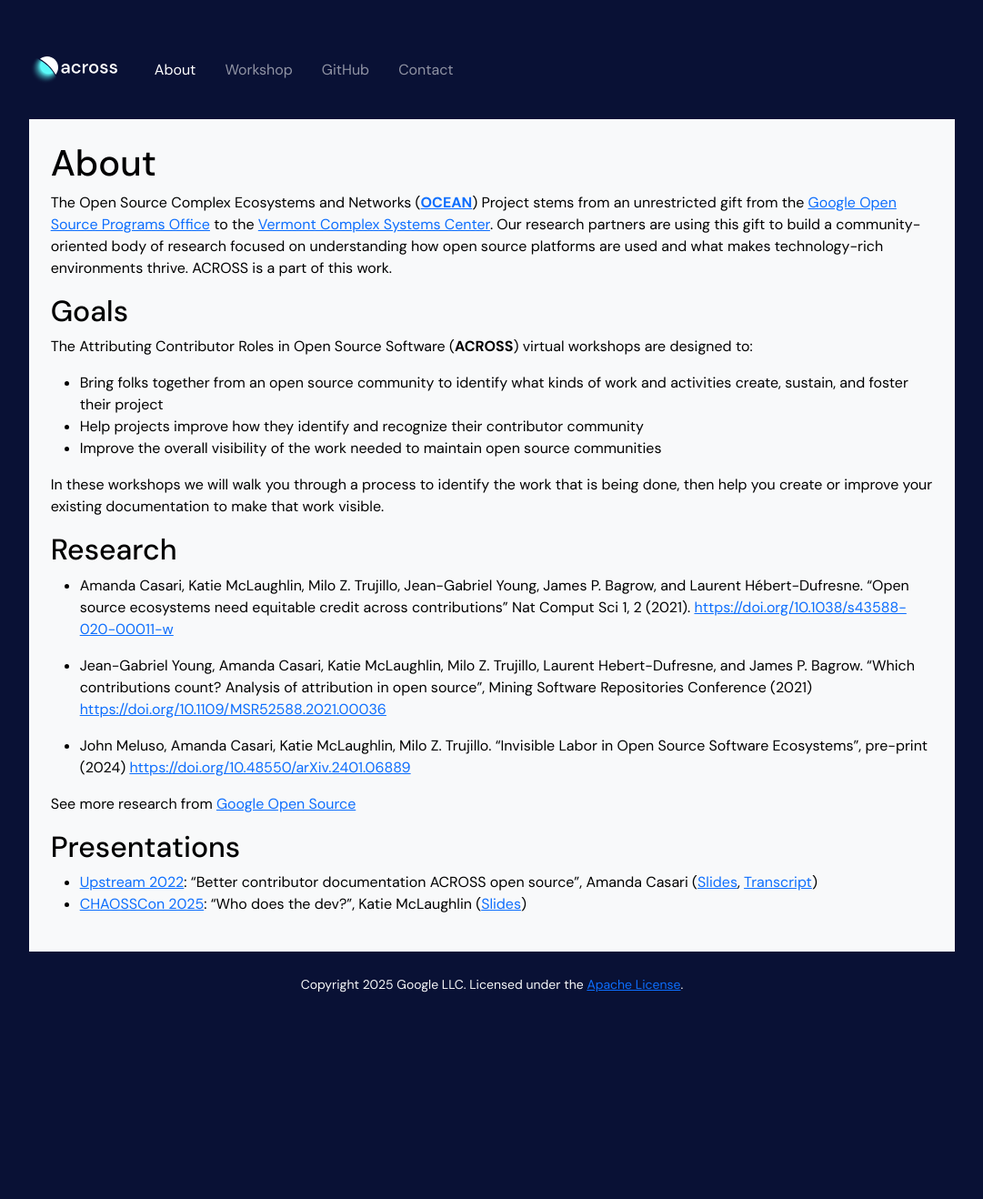
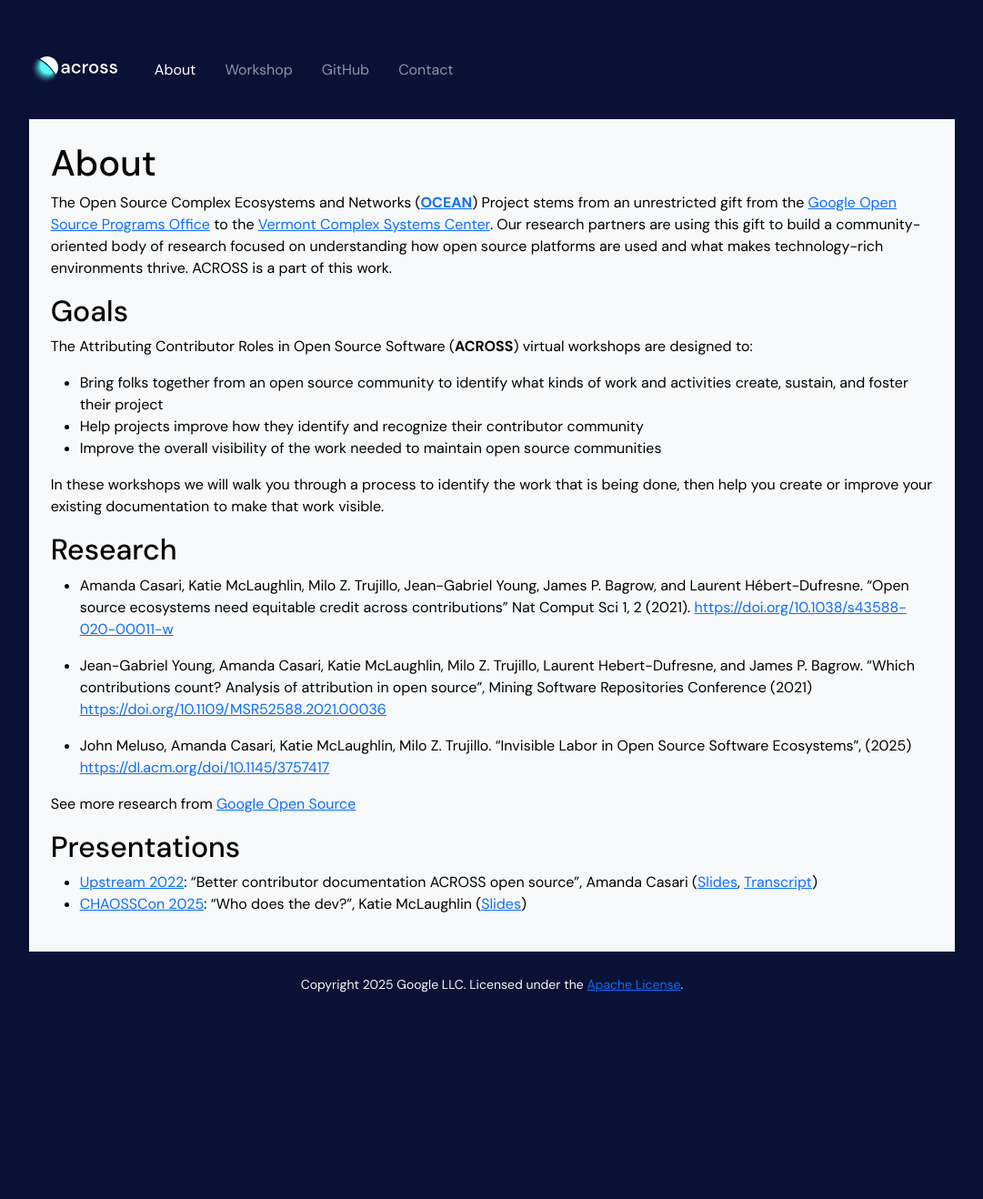
Before and after one commit to google/across, a Jekyll site: the page built from about.md, in a window 1280 px wide. Shown: the whole page at 91% size, without its empty margins (99-1180 px from the left). Built offline with Jekyll 4.4.1, drawn with Linux system fonts in a browser that asks for light colours.

Commit message:
update preprint link

```diff
--- a/about.md
+++ b/about.md
@@ -22,7 +22,7 @@
 
  * Jean-Gabriel Young, Amanda Casari, Katie McLaughlin, Milo Z. Trujillo, Laurent Hebert-Dufresne, and James P. Bagrow. "Which contributions count? Analysis of attribution in open source", Mining Software Repositories Conference (2021) [https://doi.org/10.1109/MSR52588.2021.00036](https://doi.org/10.48550/arXiv.2103.11007)
 
- * John Meluso, Amanda Casari, Katie McLaughlin, Milo Z. Trujillo. "Invisible Labor in Open Source Software Ecosystems", pre-print (2024) [https://doi.org/10.48550/arXiv.2401.06889](https://doi.org/10.48550/arXiv.2401.06889)
+ * John Meluso, Amanda Casari, Katie McLaughlin, Milo Z. Trujillo. "Invisible Labor in Open Source Software Ecosystems", (2025) <https://dl.acm.org/doi/10.1145/3757417>
 
 
 See more research from [Google Open Source](https://opensource.google/documentation/publications/overview)
```
